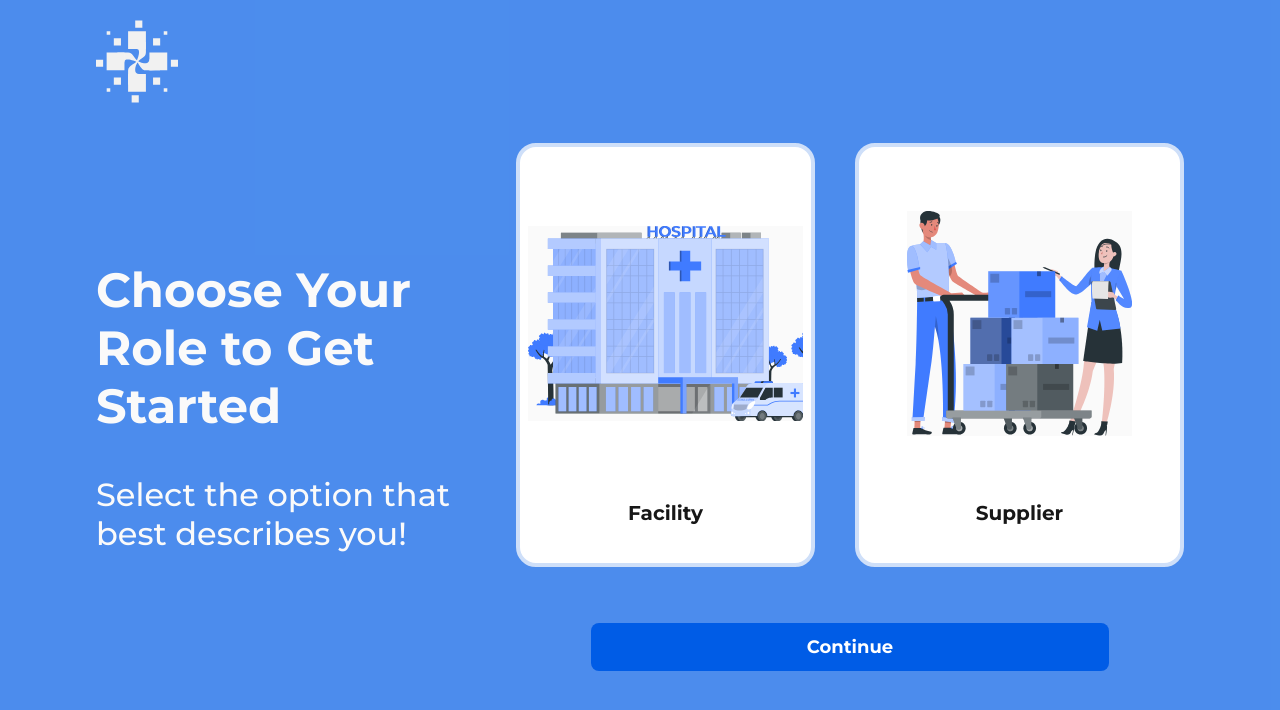
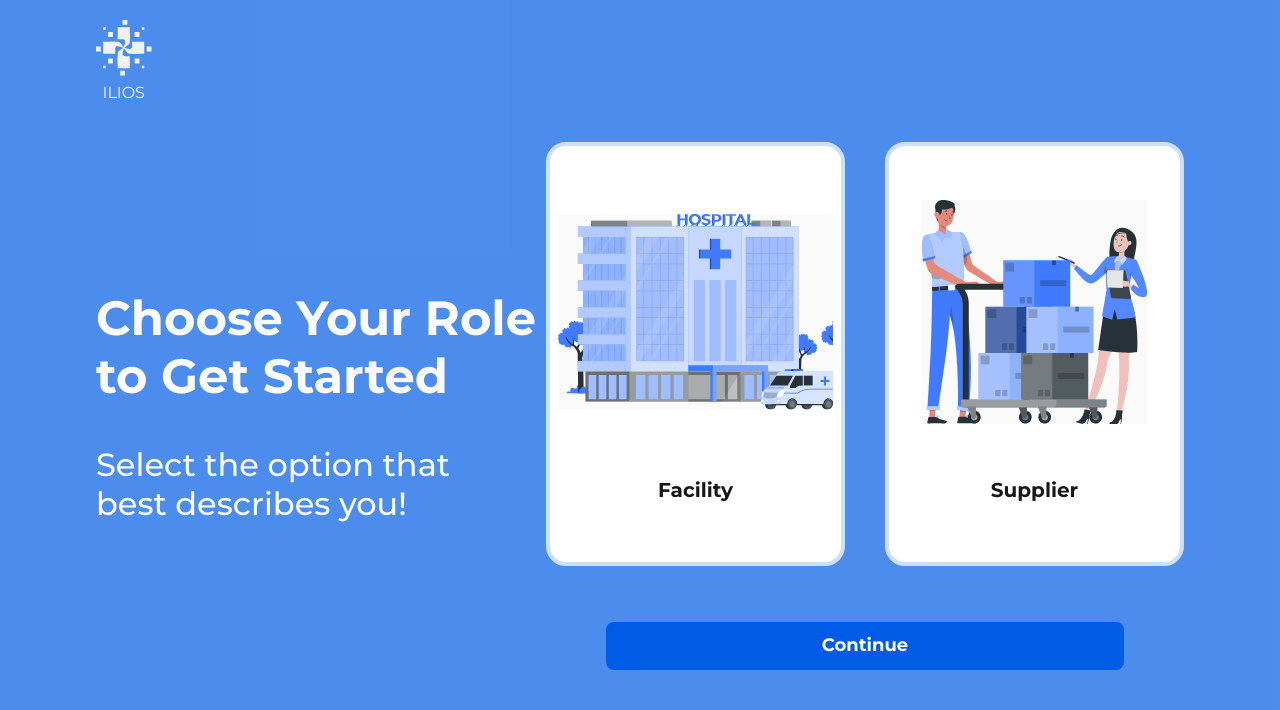
Before and after one commit to ilios91/ilios-fe, a Next.js app: page /auth/onboarding in a window 1280 px wide. Shown: the top 710 px of the page. Built offline with nearby package versions, Linux system fonts and the light colour scheme.

Commit message:
minor fix

```diff
--- a/src/components/auth/OnboardingScreen.tsx
+++ b/src/components/auth/OnboardingScreen.tsx
@@ -12,7 +12,11 @@ function OnboardingScreen() {
   return (
     <section className="h-[100vh] bg-blue-normal/70 pt-5">
       <div className="flex mx-auto md:w-[90%] tablet:w-[85%]">
-        <Logo className="w-[82px] h-[83px]"/>
+        <div className="flex flex-col gap-y-2">
+          <Logo className="w-[55.52px] h-[55.52px]"/>
+          <p className="text-bold text-[#FAFAFA] text-base leading-[18px] text-center">ILIOS</p>
+        </div>
+
       </div>
       <div className="flex items-center mx-auto md:w-[90%] tablet:w-[85%] mt-10">
         <div className="w-1/2 text-[#FAFAFA]">
@@ -24,21 +28,21 @@ function OnboardingScreen() {
 
             {/* Facility Card */}
             <div className="cursor-pointer flex flex-col items-center justify-center border-[#CEDFF9] border-4 rounded-[20px] bg-white w-[299px] max-w-[299px] max-h-[424px] h-[424px]">
-              <div className="flex items-center justify-center h-[85%] w-full">
+              <div className="flex items-center justify-center h-[80%] w-full">
                 <FacilityIcon className="w-[275px] h-[195.25px]"/>
               </div>
-              <div className="h-[15%]">
+              <div className="h-[20%]">
                 <h5 className="text-[20px] font-bold leading-[24px] text-[#171717]">Facility</h5>
               </div>
             </div>
 
             {/* Supplier Card */}
             <div className="flex flex-col items-center">
-              <div className="cursor-pointer flex flex-col items-center justify-center border-[#CEDFF9] border-4 rounded-[20px] bg-white w-[329px] max-w-[329px] max-h-[424px] h-[424px]">
-                <div className="flex items-center justify-center h-[85%] w-full">
+              <div className="cursor-pointer flex flex-col items-center justify-center border-[#CEDFF9] border-4 rounded-[20px] bg-white w-[299px] max-w-[299px] max-h-[424px] h-[424px]">
+                <div className="flex items-center justify-center h-[80%] w-full">
                   <SupplierIcon className="w-[225.55px] h-[224.8px]"/>
                 </div>
-                <div className="h-[15%]">
+                <div className="h-[20%]">
                   <h5 className="text-[20px] font-bold leading-[24px] text-[#171717]">Supplier</h5>
                 </div>
               </div>
```
Also changed, not shown: src/assets/logoooo.svg (added), src/components/icons/Logo.tsx (indentation only).
